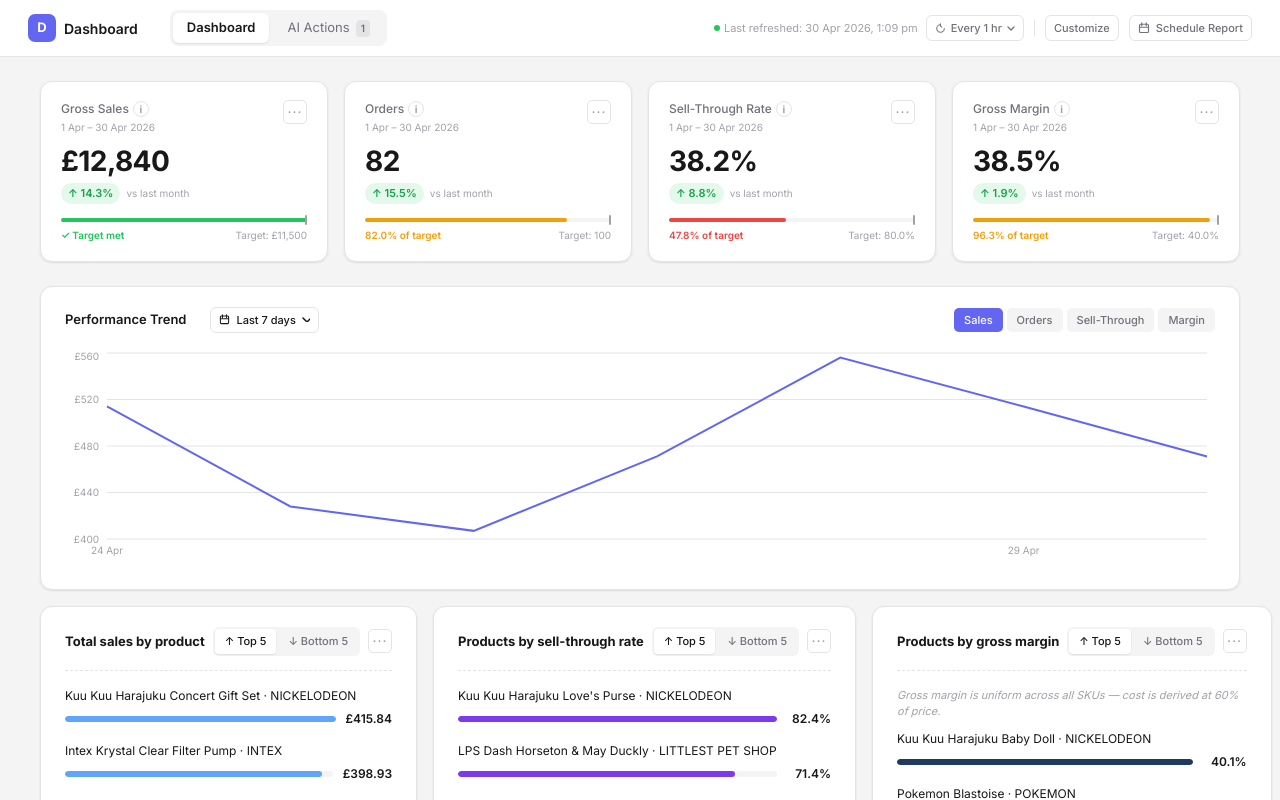
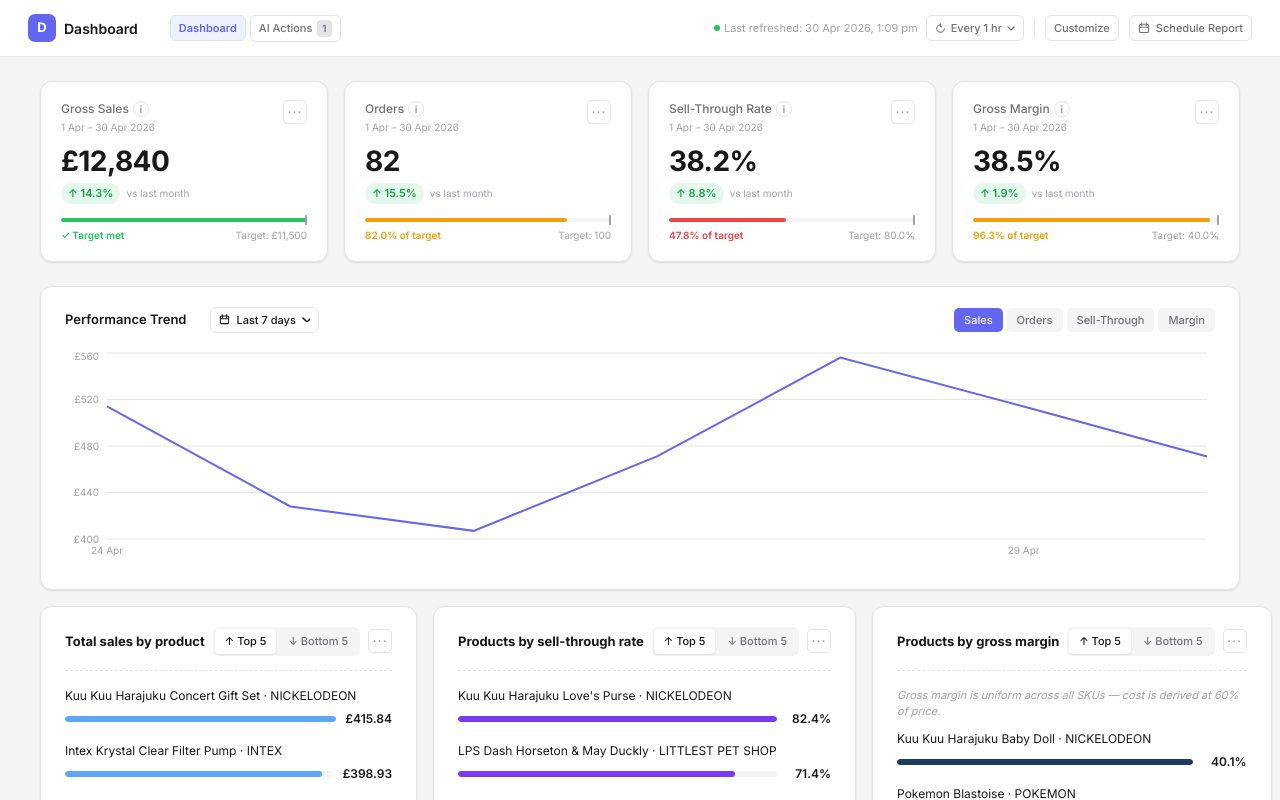
Before and after one commit to astroyan4739/uipath-merchandiser-dashboard, a React (Vite) app: page / in a window 1280 px wide. Shown: the top 800 px of the page. Built offline with nearby package versions, Linux system fonts and the light colour scheme.

Commit message:
Match tab size and style to header action buttons
Same padding (4px 8px), font size (11px), border, and border-radius as
the refresh/customize buttons on the right. Active tab uses accent colour.

Co-Authored-By: Claude Sonnet 4.6 <noreply@anthropic.com>

```diff
--- a/src/App.tsx
+++ b/src/App.tsx
@@ -157,34 +157,28 @@ export default function App() {
             </div>
 
             {/* Tabs */}
-            <nav style={{ display: 'flex', alignItems: 'center', gap: 4, background: 'var(--bg)', borderRadius: 8, padding: '3px', height: 36 }}>
+            <nav style={{ display: 'flex', alignItems: 'center', gap: 4 }}>
               {([['dashboard', 'Dashboard'], ['action', 'AI Actions']] as [Tab, string][]).map(([id, label]) => (
                 <button
                   key={id}
                   onClick={() => setActiveTab(id)}
                   style={{
-                    height: '100%',
-                    padding: '0 14px',
-                    border: 'none',
-                    borderRadius: 6,
-                    background: activeTab === id ? 'var(--surface)' : 'transparent',
-                    boxShadow: activeTab === id ? 'var(--shadow-sm)' : 'none',
+                    display: 'flex', alignItems: 'center', gap: 5,
+                    padding: '4px 8px', borderRadius: 6,
+                    border: '1px solid var(--border)',
+                    background: activeTab === id ? 'var(--accent-bg)' : 'var(--surface)',
+                    color: activeTab === id ? 'var(--accent)' : 'var(--text-muted)',
+                    fontSize: 11, fontWeight: activeTab === id ? 600 : 500,
                     cursor: 'pointer',
-                    fontSize: 13,
-                    fontWeight: activeTab === id ? 600 : 400,
-                    color: activeTab === id ? 'var(--text)' : 'var(--text-muted)',
                     transition: 'all 0.15s',
-                    display: 'flex',
-                    alignItems: 'center',
-                    gap: 6,
                   }}
                 >
                   {label}
                   {id === 'action' && (
                     <span style={{
                       fontSize: 10, fontWeight: 600,
-                      background: activeTab === id ? 'var(--accent-bg)' : 'var(--border)',
-                      color: activeTab === id ? 'var(--accent)' : 'var(--text-muted)',
+                      background: activeTab === id ? 'var(--accent)' : 'var(--border)',
+                      color: activeTab === id ? '#fff' : 'var(--text-muted)',
                       padding: '1px 5px',
                       borderRadius: 4,
                     }}>1</span>
```
